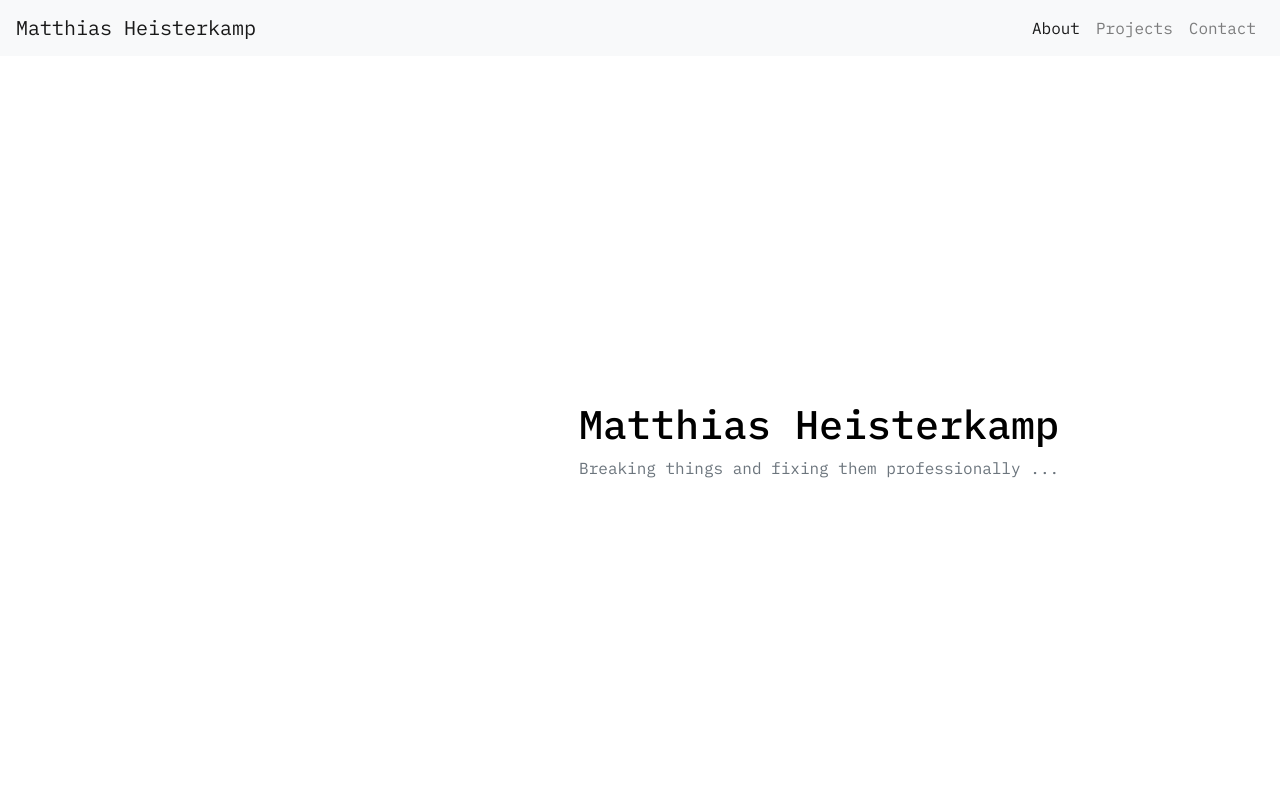
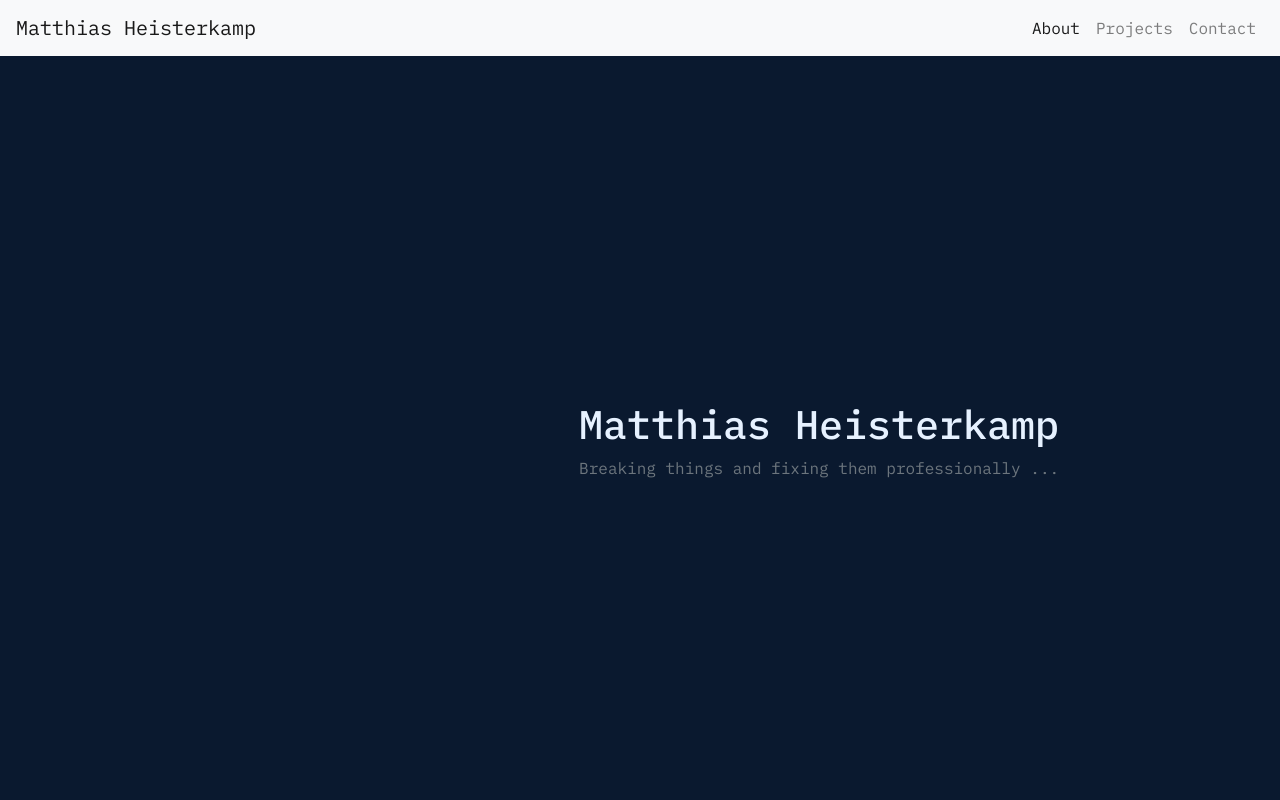
Before and after one commit to mhstrkmp/bootstrap-example, a website: page index.html in a window 1280 px wide. Shown: the top 800 px of the page. Drawn offline with nearby package versions, Linux system fonts and the light colour scheme.

Commit message:
Add base colors

```diff
--- a/scss/custom.scss
+++ b/scss/custom.scss
@@ -1,8 +1,9 @@
 // Your variable overrides
 // See node_modules/bootstrap/scss/_variables.scss for all variables
-$body-bg: white;
-$body-color: black;
-$primary: blue;
+$body-bg: #0a192f;
+$body-color: #e6f1ff;
+$primary: #64ffda;
+$secondary: rgba(100, 255, 218, 0.1);
 $font-family-base: "IBM Plex Mono", monospace;
 
 // Include all Bootstrap
```
Also changed, not shown: css/custom.css, 1 other file.
